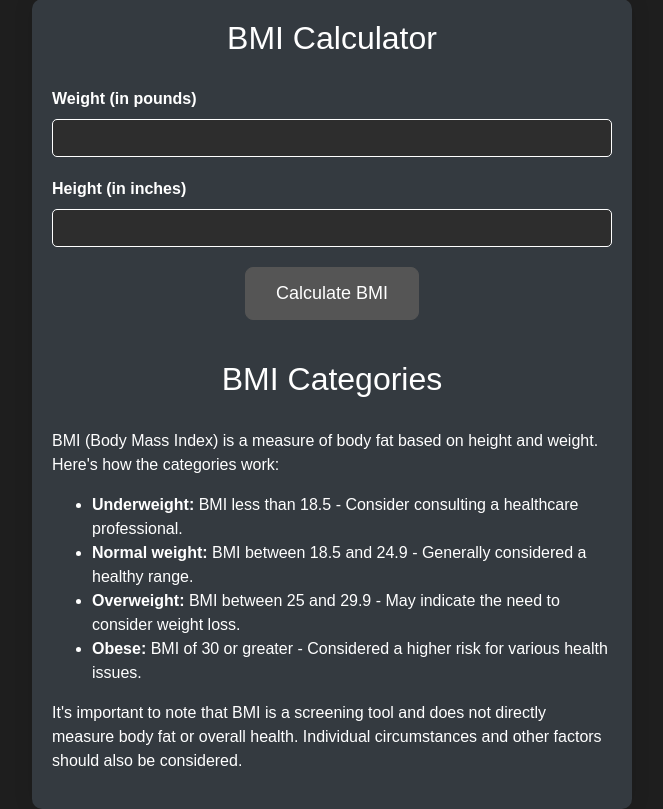
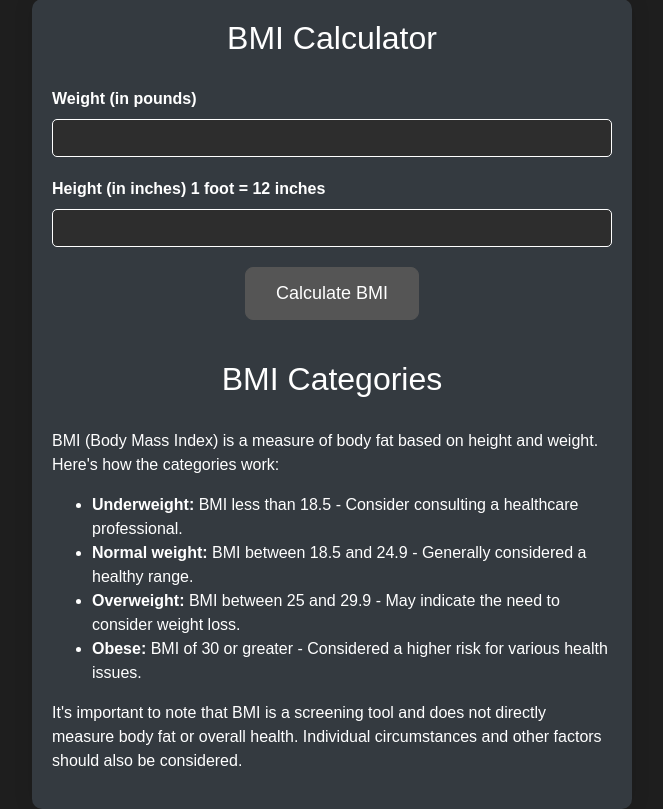
Before and after one commit to Kyel25/2602_Group_Project, a Flask app: page /bmi in a window 1280 px wide. Shown: the part 145-954 px from the top of the page, without its empty margins (308-971 px from the left). Run offline with Flask 3, Linux system fonts and the light colour scheme; some libraries are stand-ins or nearby versions.

Commit message:
Added conversion to BMI page

```diff
--- a/App/templates/bmi.html
+++ b/App/templates/bmi.html
@@ -112,7 +112,7 @@
                 <input type="number" class="form-control" id="weight" name="weight" step="0.01" required>
             </div>
             <div class="form-group">
-                <label for="height">Height (in inches)</label>
+                <label for="height">Height (in inches) 1 foot = 12 inches</label>
                 <input type="number" class="form-control" id="height" name="height" step="0.01" required>
             </div>
             <button type="submit" class="btn btn-primary">Calculate BMI</button>
```
